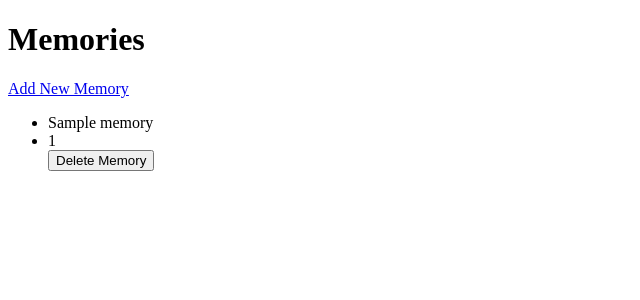
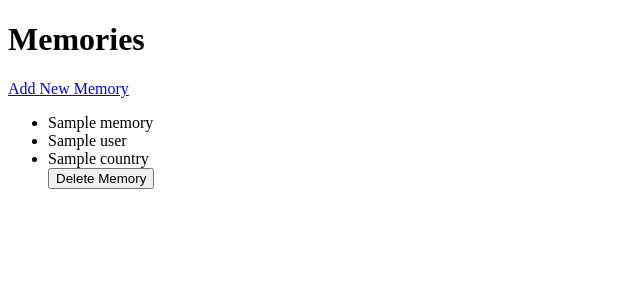
Before and after one commit to JBlaney93/TravelTracker, a Flask app: page /memories in a window 1280 px wide. Shown: the part 98-398 px from the top of the page, without its empty margins (0-640 px from the left). Run offline with Flask 2, Linux system fonts and the light colour scheme; a database or web service that is not in the repository returns one stand-in record (values such as "Sample title"); some libraries are stand-ins or nearby versions.

Commit message:
view single country now functional and general clean up of messy code

```diff
--- a/controllers/country_controller.py
+++ b/controllers/country_controller.py
@@ -36,3 +36,9 @@ def delete_country(id):
     country_repository.delete(id)
 
     return redirect('/countries')
+
+
+@app.route('/countries/<id>')
+def show(id):
+    country = country_repository.select_country_by_id(id)
+    return render_template('countries/country.html', country=country)
--- a/templates/memories/index.html
+++ b/templates/memories/index.html
@@ -11,7 +11,10 @@
                 {{ memory.memory }}
             </li>
             <li>
-                {{ memory.user.id }}
+                {{ memory.user.name }}
+            </li>
+            <li>
+                {{ memory.country.name }}
             </li>
 
             <form action="/memories/delete/{{ memory.id }}" method="POST">
--- a/templates/users/index.html
+++ b/templates/users/index.html
@@ -10,6 +10,9 @@
                 <li>
                     {{ user.name }}
                 </li>
+                <!-- <li>
+                    <a href="/users/{{loop.index0}}" >View user</a>
+                </li> -->
                 <li>
                     {{ user.id }}
                 </li>
--- /dev/null
+++ b/templates/users/user.html
@@ -0,0 +1,5 @@
+{% extends 'base.html' %}
+
+{% block content %}
+    <p>user info here </p>
+{% endblock %}
```
Also changed, not shown: controllers/user_controller.py (line endings or trailing spaces), repositories/user_repository.py (line endings or trailing spaces).
